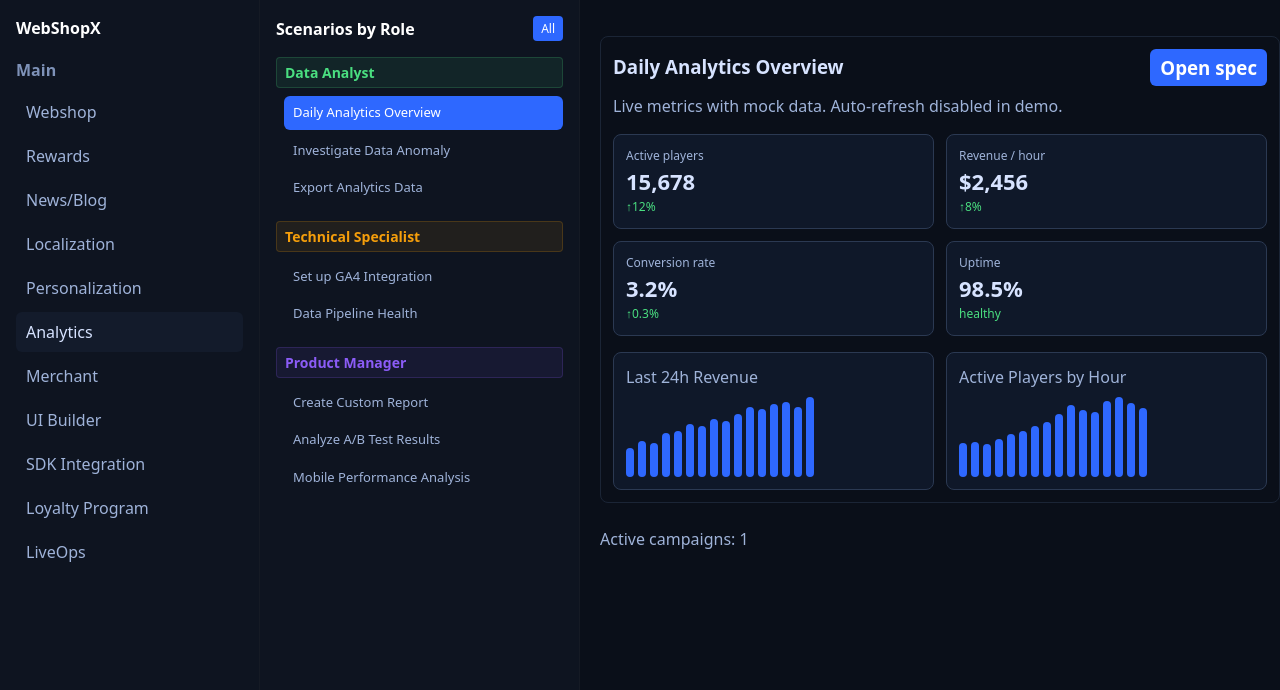
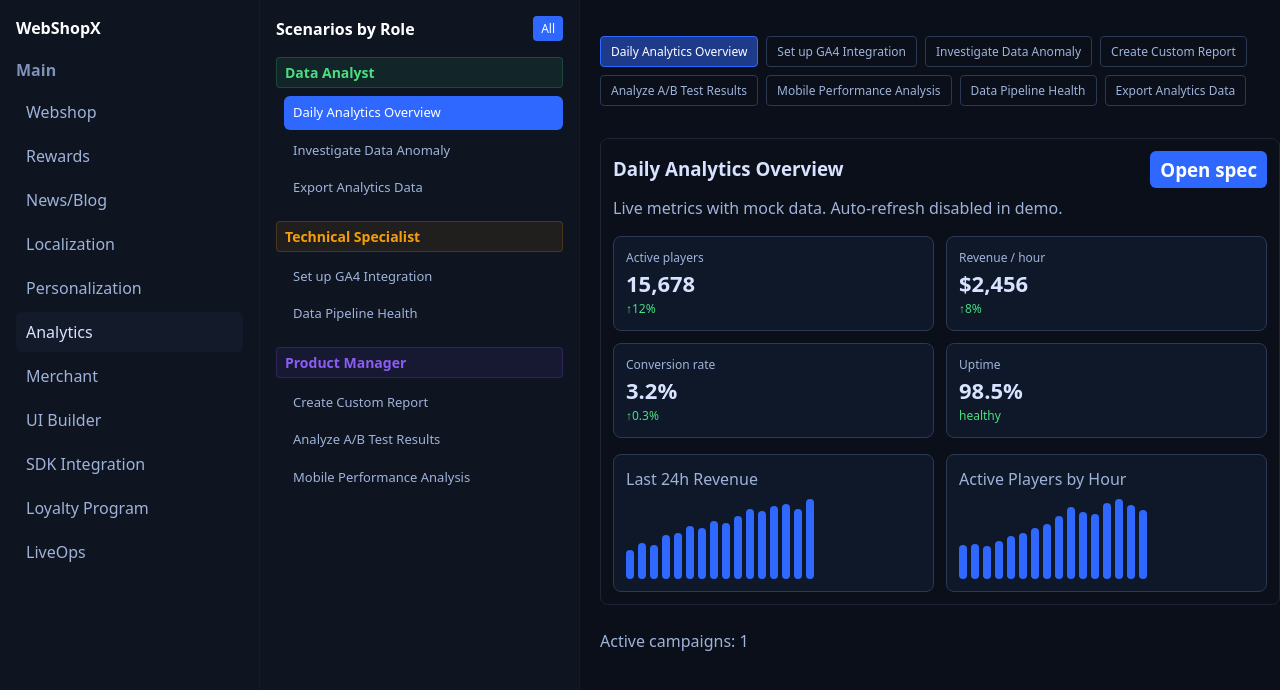
Before and after one commit to DmitryIvanovDeveloper/web-shop, a React (Vite) app in the folder webshops-demo/: page /modules/analytics in a window 1280 px wide. Shown: the top 690 px of the page. Built offline with nearby package versions, Linux system fonts and the light colour scheme.

Commit message:
feat: add scenario navigation with update check result table

```diff
--- a/webshops-demo/src/pages/modules/AnalyticsModulePage.tsx
+++ b/webshops-demo/src/pages/modules/AnalyticsModulePage.tsx
@@ -5,11 +5,12 @@ import type { Step } from '../../shared/ui/ScenarioRunner';
 import { useAppStore } from '../../app/store/AppStore';
 import { useScenario } from '../../app/store/ScenarioContext';
 import { useDocumentUpdateCheck } from '../../shared/hooks/useDocumentUpdateCheck';
-import { useEffect } from 'react';
+import { useEffect, useState } from 'react';
 
 export default function AnalyticsModulePage() {
   const { state } = useAppStore();
   const { selectedScenario, setSelectedScenario } = useScenario();
+  const [showUpdateResult, setShowUpdateResult] = useState<{scenario: string, isOutdated: boolean, lastChecked: Date} | null>(null);
 
   const scenarios: { title: string; intro?: string; steps: Step[] }[] = [
     {
@@ -125,6 +126,82 @@ export default function AnalyticsModulePage() {
 
   return (
     <div style={{ display: 'grid', gap: 16, maxWidth: '100%', overflow: 'hidden' }}>
+      {/* Simple scenario navigation */}
+      <div style={{ display: 'flex', gap: 8, flexWrap: 'wrap', marginBottom: 16 }}>
+        {scenarios.map((s, i) => (
+          <button
+            key={i}
+            onClick={async () => {
+              setSelectedScenario(i);
+              // Trigger update check for the selected scenario
+              const updateCheck = scenarioUpdateChecks[i];
+              if (updateCheck?.checkUpdate) {
+                await updateCheck.checkUpdate();
+                // Show result after check
+                setShowUpdateResult({
+                  scenario: s.title,
+                  isOutdated: updateCheck.isOutdated,
+                  lastChecked: new Date()
+                });
+              }
+            }}
+            style={{
+              padding: '6px 10px',
+              border: selectedScenario === i ? '1px solid #2e68ff' : '1px solid #2b3952',
+              background: selectedScenario === i ? '#1e3a8a' : 'transparent',
+              color: selectedScenario === i ? '#fff' : '#9fb3d9',
+              borderRadius: 4,
+              cursor: 'pointer',
+              fontSize: 12
+            }}
+          >
+            {s.title}
+          </button>
+        ))}
+      </div>
+
+      {/* Update check result */}
+      {showUpdateResult && (
+        <div style={{
+          padding: 12,
+          border: '1px solid #2b3952',
+          borderRadius: 8,
+          background: '#0f1829',
+          marginBottom: 16
+        }}>
+          <h4 style={{ margin: '0 0 8px 0', color: '#fff' }}>Document Update Check</h4>
+          <div style={{ color: '#9fb3d9', marginBottom: 4 }}>
+            <strong>Scenario:</strong> {showUpdateResult.scenario}
+          </div>
+          <div style={{ color: '#9fb3d9', marginBottom: 4 }}>
+            <strong>Status:</strong>
+            <span style={{
+              color: showUpdateResult.isOutdated ? '#fca5a5' : '#4ade80',
+              marginLeft: 8
+            }}>
+              {showUpdateResult.isOutdated ? 'Outdated' : 'Up to date'}
+            </span>
+          </div>
+          <div style={{ color: '#9fb3d9', marginBottom: 8 }}>
+            <strong>Checked:</strong> {showUpdateResult.lastChecked.toLocaleTimeString()}
+          </div>
+          <button
+            onClick={() => setShowUpdateResult(null)}
+            style={{
+              padding: '4px 8px',
+              border: '1px solid #2b3952',
+              background: 'transparent',
+              color: '#9fb3d9',
+              borderRadius: 4,
+              cursor: 'pointer',
+              fontSize: 12
+            }}
+          >
+            Close
+          </button>
+        </div>
+      )}
+
         {displayScenarios.map((s, i) => {
           const realIndex = safeIndex !== null ? safeIndex : i;
           const updateCheck = scenarioUpdateChecks[realIndex];
```
